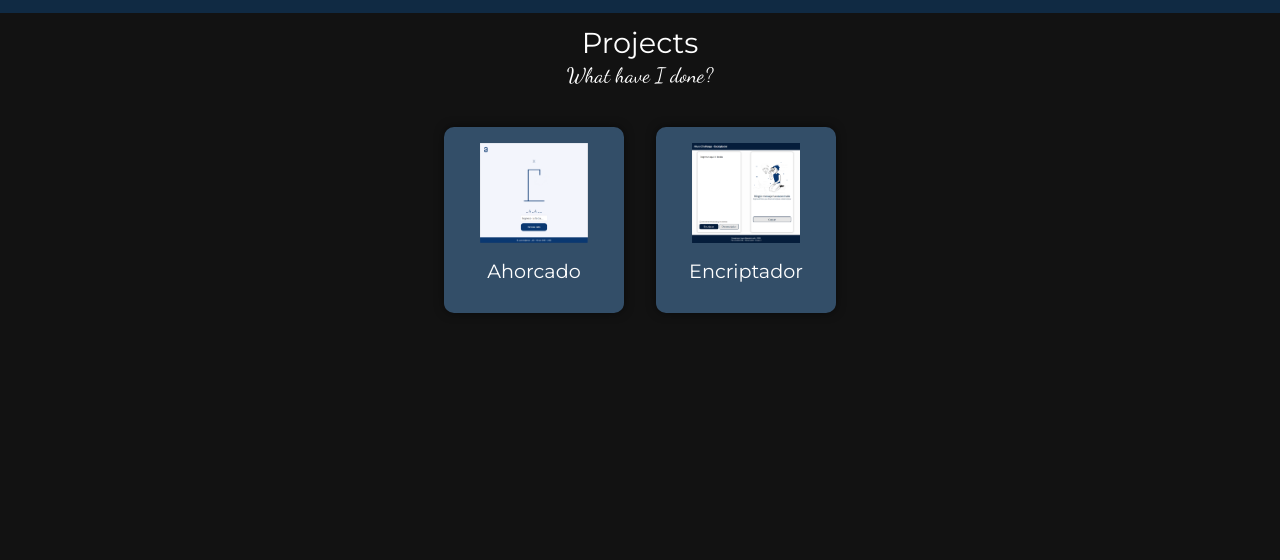
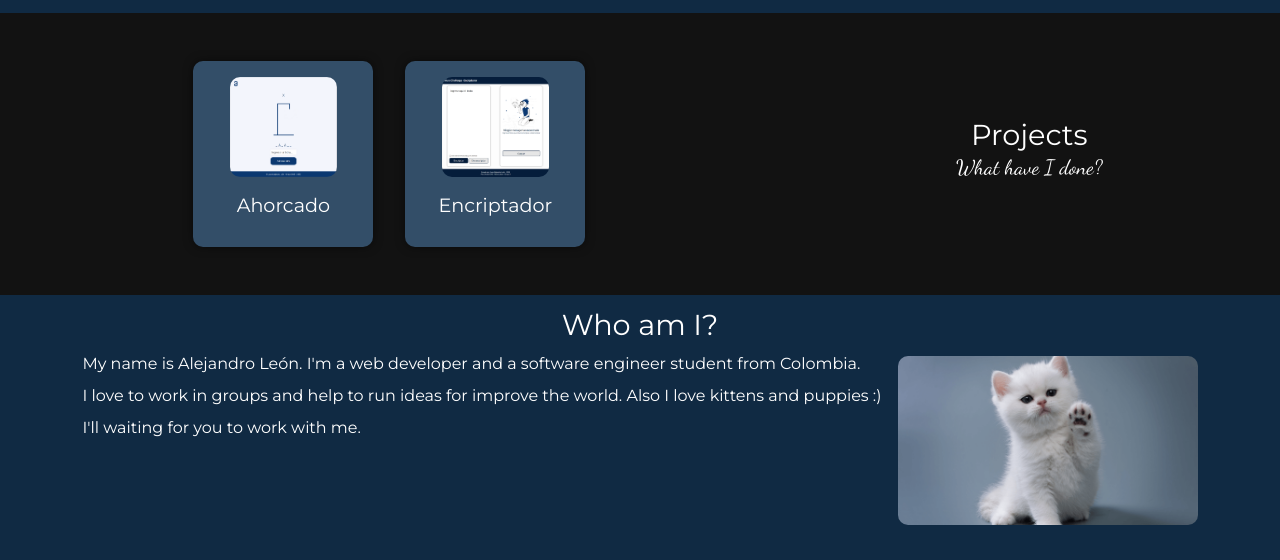
Before and after one commit to DaquitoCoder/portfolio-oracleONE, a plain HTML site: page index.html in a window 1280 px wide. Shown: the part 711-1271 px from the top of the page. Before the commit the page ends 1072 px from the top, so only its background shows below. Drawn offline with Linux system fonts and the light colour scheme.

Commit message:
new: projects and aboutme

```diff
--- a/css/header.css
+++ b/css/header.css
@@ -1,7 +1,7 @@
 header{
-  background-color: var(--blue-gray);
+  background-color: var(--blue-gray-dark);
   display: flex;
-  justify-content: space-between;
+  justify-content: space-around;
   padding: 0.5rem 1rem;
   height: 50px;
   align-items: center;
--- a/css/projects.css
+++ b/css/projects.css
@@ -26,6 +26,7 @@
 }
 
 .projects .card__image img{
+  border-radius: 10px;
   width: auto;
   height: 100px;
 }
@@ -39,3 +40,10 @@
     grid-template-columns: auto auto;
   }
 }
+
+@media screen and (min-width: 768px) {
+  .projects {
+    flex-direction: row-reverse;
+    justify-content: space-around;
+  }
+}
--- a/css/skills.css
+++ b/css/skills.css
@@ -1,5 +1,5 @@
 .skills {
-  padding: 1rem 0;
+  padding: 1rem 1rem;
   display: flex;
   justify-content: center;
   flex-direction: column;
@@ -38,6 +38,7 @@
   .skills{
     flex-direction: row;
     gap: 1rem;
+    justify-content: space-evenly;
   }
 
   .skills__grid {
--- a/css/style.css
+++ b/css/style.css
@@ -3,6 +3,7 @@
 @import url('./hero.css');
 @import url('./skills.css');
 @import url('./projects.css');
+@import url('./whoAmI.css');
 
 :root{
   --text-color: #fff;
--- /dev/null
+++ b/css/whoAmI.css
@@ -0,0 +1,41 @@
+.whoAmI {
+    display: flex;
+    background-color: var(--blue-gray-dark);
+    padding: 1rem 0;
+    justify-content: center;
+    align-items: center;
+    flex-direction: column;
+}
+
+.whoAmI__title{
+    font-size: 1.8rem;
+}
+
+.whoAmI__text{
+    display: flex;
+    flex-direction: column;
+    text-align: justify;
+    padding: 1rem;
+}
+
+.whoAmI__image {
+    display: none;
+}
+
+@media screen and (min-width: 630px) {
+
+    .whoAmI__image {
+        display: block;
+    }
+
+    .whoAmI__text{
+        flex-direction: row;
+        gap: 1rem;
+    }
+
+    .whoAmI__image img {
+        width: 300px;
+        border-radius: 10px;
+    }
+
+}
--- a/index.html
+++ b/index.html
@@ -52,7 +52,9 @@
             <div class="card__text">CSS</div>
           </div>
           <div class="card">
-            <div class="card__image"><i class="fa-brands fa-square-js"></i></div>
+            <div class="card__image">
+              <i class="fa-brands fa-square-js"></i>
+            </div>
             <div class="card__text">JavaScript</div>
           </div>
           <div class="card">
@@ -76,12 +78,40 @@
         </div>
         <div class="projects__grid">
           <div class="card projects">
-            <div class="card__image"><img src="./img/ahorcado.png" alt="Ahorcado game"></div>
-            <div class="card__text"><a href="https://daquitocoder.github.io/ahorcado-oracleONE/">Ahorcado</a></div>
+            <div class="card__image">
+              <img src="./img/ahorcado.png" alt="Ahorcado game" />
+            </div>
+            <div class="card__text">
+              <a href="https://daquitocoder.github.io/ahorcado-oracleONE/"
+                >Ahorcado</a
+              >
+            </div>
           </div>
           <div class="card">
-            <div class="card__image"><img src="./img/encriptador.png" alt="Ahorcado game"></div>
-            <div class="card__text"><a href="https://daquitocoder.github.io/encriptador-oracleONE/">Encriptador</a></div>
+            <div class="card__image">
+              <img src="./img/encriptador.png" alt="Ahorcado game" />
+            </div>
+            <div class="card__text">
+              <a href="https://daquitocoder.github.io/encriptador-oracleONE/"
+                >Encriptador</a
+              >
+            </div>
+          </div>
+        </div>
+      </section>
+      <section class="whoAmI">
+        <div class="whoAmI__title">
+          <h2>Who am I?</h2>
+        </div>
+        <div class="whoAmI__text">
+          <p class="whoAmI__paragraph">
+            My name is Alejandro León. I'm a web developer and a software
+            engineer student from Colombia. <br /><br/>
+            I love to work in groups and help to run ideas for improve the world. Also I love kittens and puppies :) <br/><br/>
+            I'll waiting for you to work with me.
+          </p>
+          <div class="whoAmI__image">
+            <img src="./img/kittenuwu.webp" alt="Kitten">
           </div>
         </div>
       </section>
```
Also changed, not shown: img/kittenuwu.webp (added).
